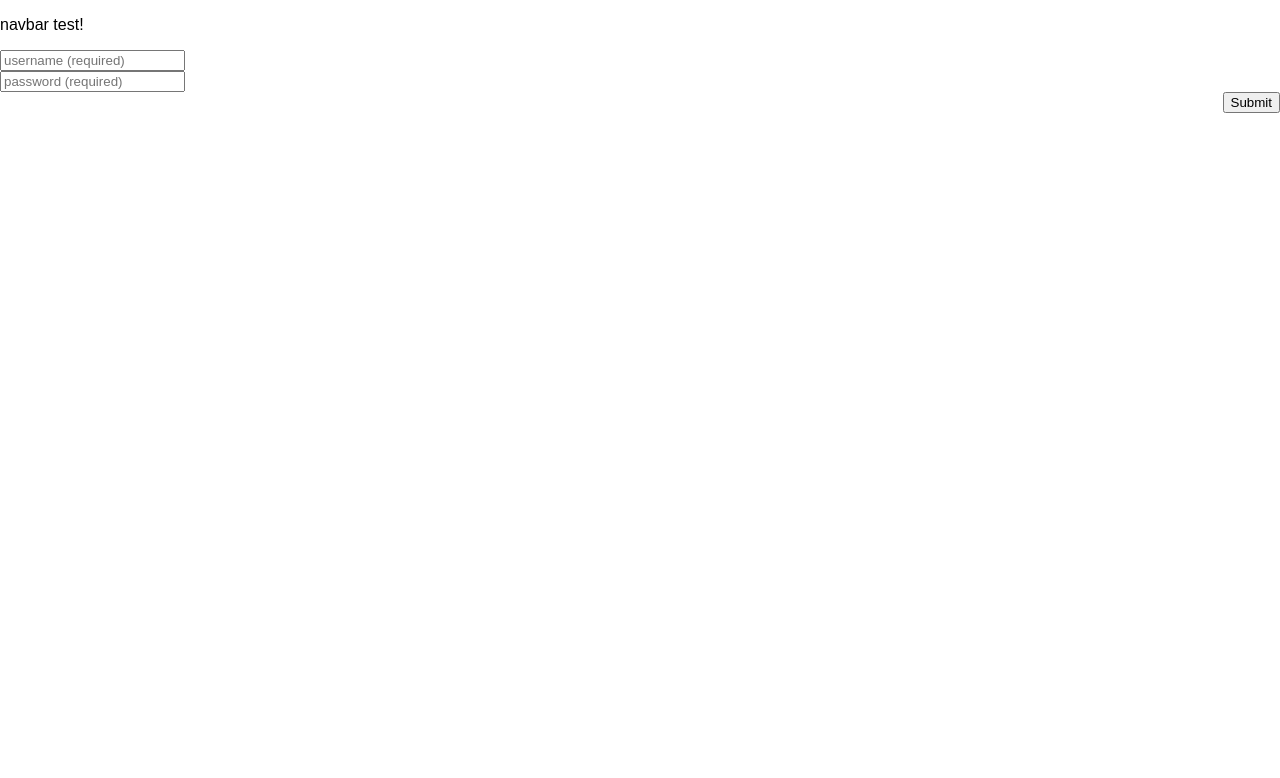
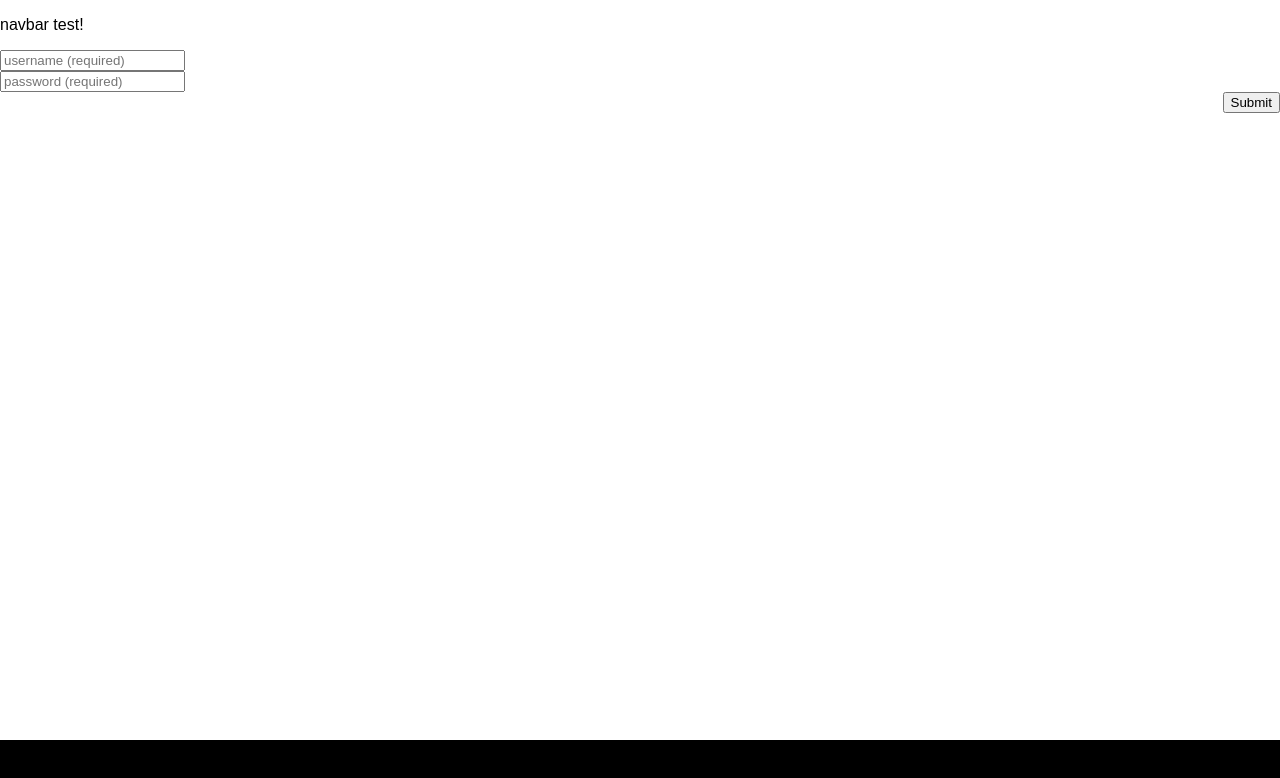
Before and after one commit to mayahuang2018/GoBananas, a React (Create React App) app in the folder client/: page / in a window 1280 px wide. Shown: the top 778 px of the page. Built offline with nearby package versions, Linux system fonts and the light colour scheme.

Commit message:
component  needs to be named index

```diff
--- a/client/src/pages/LoginPage.js
+++ b/client/src/pages/LoginPage.js
@@ -1,7 +1,7 @@
 import React, { Component } from "react";
-import NavBar from "../components/NavBar/NavBar.js";
+import NavBar from "../components/NavBar";
 import { Input, FormBtn } from "../components/LoginForm/LoginForm.js";
-// import Footer from "../components/Footer";
+import Footer from "../components/Footer";
 import { Redirect } from "react-router-dom";
 import axios from "axios";
 
@@ -81,6 +81,7 @@
                 Submit
               </FormBtn>
             </form>
+            <Footer></Footer>
               </div>
           )
       }
```
Also changed, not shown: client/src/components/Footer/index.js (renamed from client/src/components/Footer/Footer.js), client/src/components/NavBar/index.js (renamed from client/src/components/NavBar/NavBar.js).
